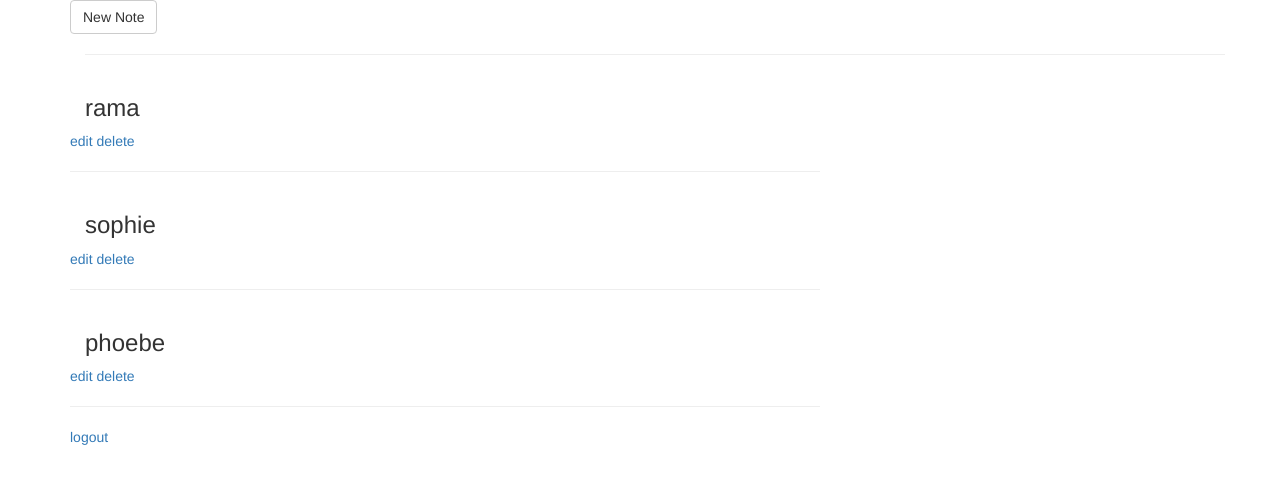
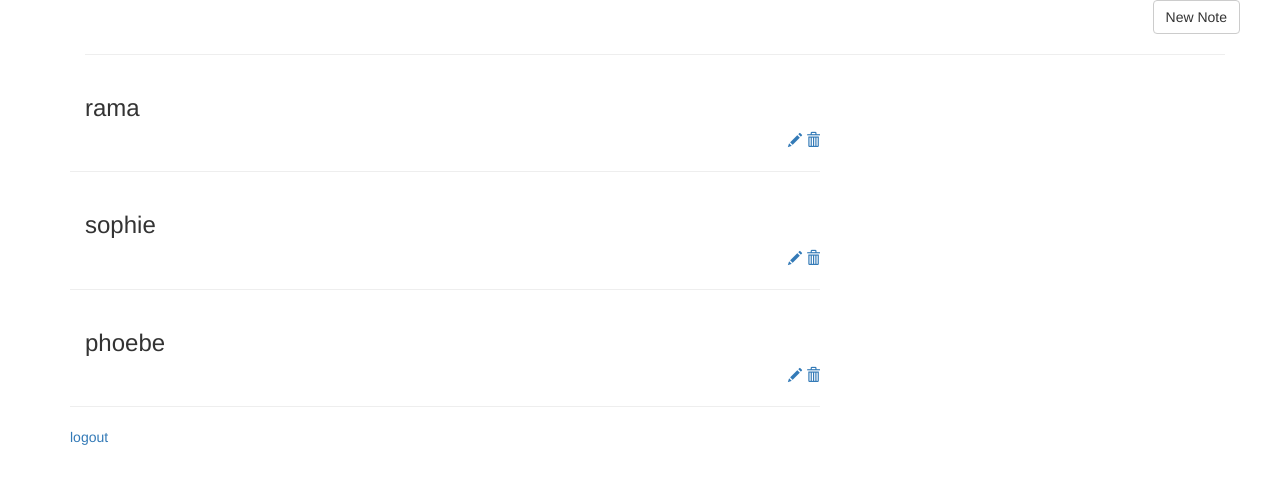
Before and after one commit to jmrobinsonma/notesapp, a Flask app: page / in a window 1280 px wide. Shown: the top 484 px of the page. Run offline with Flask 2, Linux system fonts and the light colour scheme; a user stored in the database is signed in; data comes from the database, SQL or seed files in the repository; both versions use the stored data as it was after the commit; some libraries are stand-ins or nearby versions.

Commit message:
layout upgrades

```diff
--- a/app/templates/create_note.html
+++ b/app/templates/create_note.html
@@ -5,7 +5,7 @@
     <form method="POST" action="">
         {{ form.hidden_tag() }}
         <fieldset class="form-group">
-            <legend class="border-bottom mb-4">{{ legend }}</legend>
+            <legend class="border-bottom mb-4" style="text-align: center;">{{ legend }}</legend>
             <div class="form-group">
                 {{ form.note.label(class="form-control-label") }}
                 {% if form.note.errors %}
--- a/app/templates/login.html
+++ b/app/templates/login.html
@@ -4,7 +4,7 @@
 		<form method="POST" action="">
 			{{ form.hidden_tag() }}
 			<fieldset class="form-group">
-				<legend class="border-bottom mb-4">Log In</legend>
+				<legend class="border-bottom mb-4" style="text-align: center;">Log In</legend>
 				<div class="form-group">
 					{{ form.email.label(class="form-control-label") }}
 					{% if form.email.errors %}
--- a/app/templates/notes.html
+++ b/app/templates/notes.html
@@ -1,6 +1,6 @@
 {% extends "index.html" %}
 {% block content %}
-<div class="container">
+<div class="container" style="text-align: right;">
 	<div class="row">
     <a class="btn btn-default" href="{{ url_for('create_note') }}">New Note</a>
   </div>
@@ -18,8 +18,10 @@
         </div>
       </div>
     </div>
-  <a href="{{ url_for('edit_note', id=result.id) }}">edit</a>
-  <a href="{{ url_for('delete_note', id=result.id) }}">delete</a>
+    <div style="text-align: right;">
+      <a href="{{ url_for('edit_note', id=result.id) }}"><span class="glyphicon glyphicon-pencil"></span></a>
+      <a href="{{ url_for('delete_note', id=result.id) }}"><span class="glyphicon glyphicon-trash"></span></a>
+    </div>
   </article>
   <hr>
       {% endfor %}
```
Also changed, not shown: app/notes.db.
